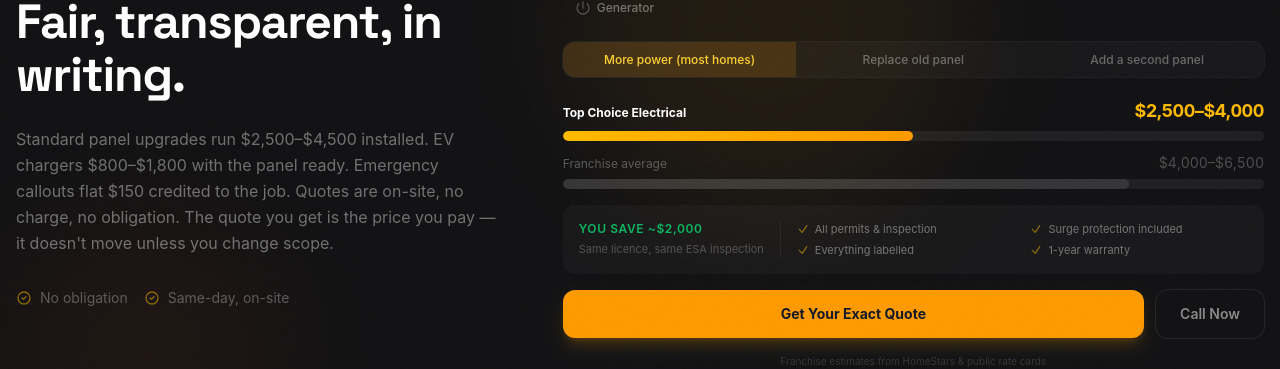
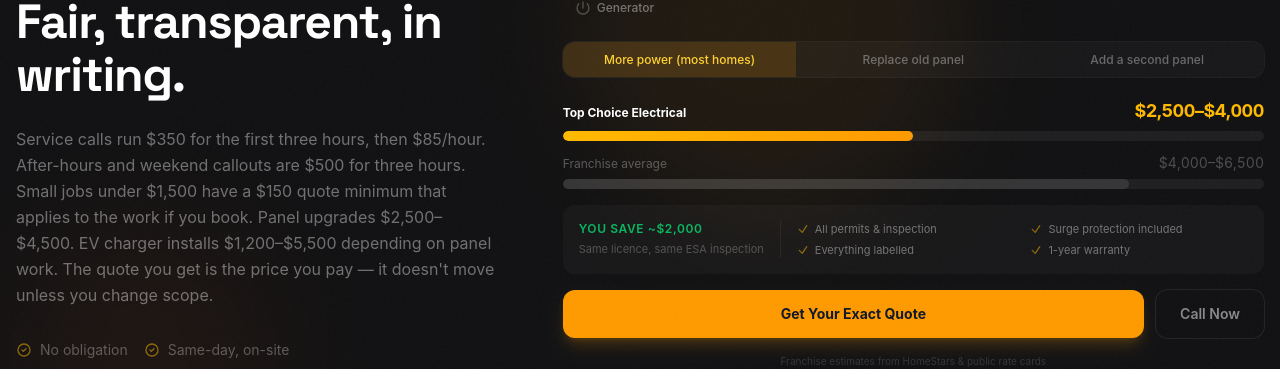
Before and after one commit to staybookt/tce-website, a Next.js app: page / in a window 1280 px wide. Shown: the part 5640-6009 px from the top of the page. Built offline with nearby package versions, Linux system fonts and the light colour scheme; no server answers.

Commit message:
homepage pricing blurb: callout fees + minimums per Tim

```diff
--- a/src/app/page.tsx
+++ b/src/app/page.tsx
@@ -95,7 +95,7 @@ export default function Home() {
                 Fair, transparent, in writing.
               </h2>
               <p className="text-white/40 text-base leading-relaxed mb-8">
-                Standard panel upgrades run $2,500&ndash;$4,500 installed. EV chargers $800&ndash;$1,800 with the panel ready. Emergency callouts flat $150 credited to the job. Quotes are on-site, no charge, no obligation. The quote you get is the price you pay &mdash; it doesn&apos;t move unless you change scope.
+                Service calls run $350 for the first three hours, then $85/hour. After-hours and weekend callouts are $500 for three hours. Small jobs under $1,500 have a $150 quote minimum that applies to the work if you book. Panel upgrades $2,500&ndash;$4,500. EV charger installs $1,200&ndash;$5,500 depending on panel work. The quote you get is the price you pay &mdash; it doesn&apos;t move unless you change scope.
               </p>
               <div className="hidden md:flex items-center gap-4 text-sm text-white/30">
                 <div className="flex items-center gap-2">
```
